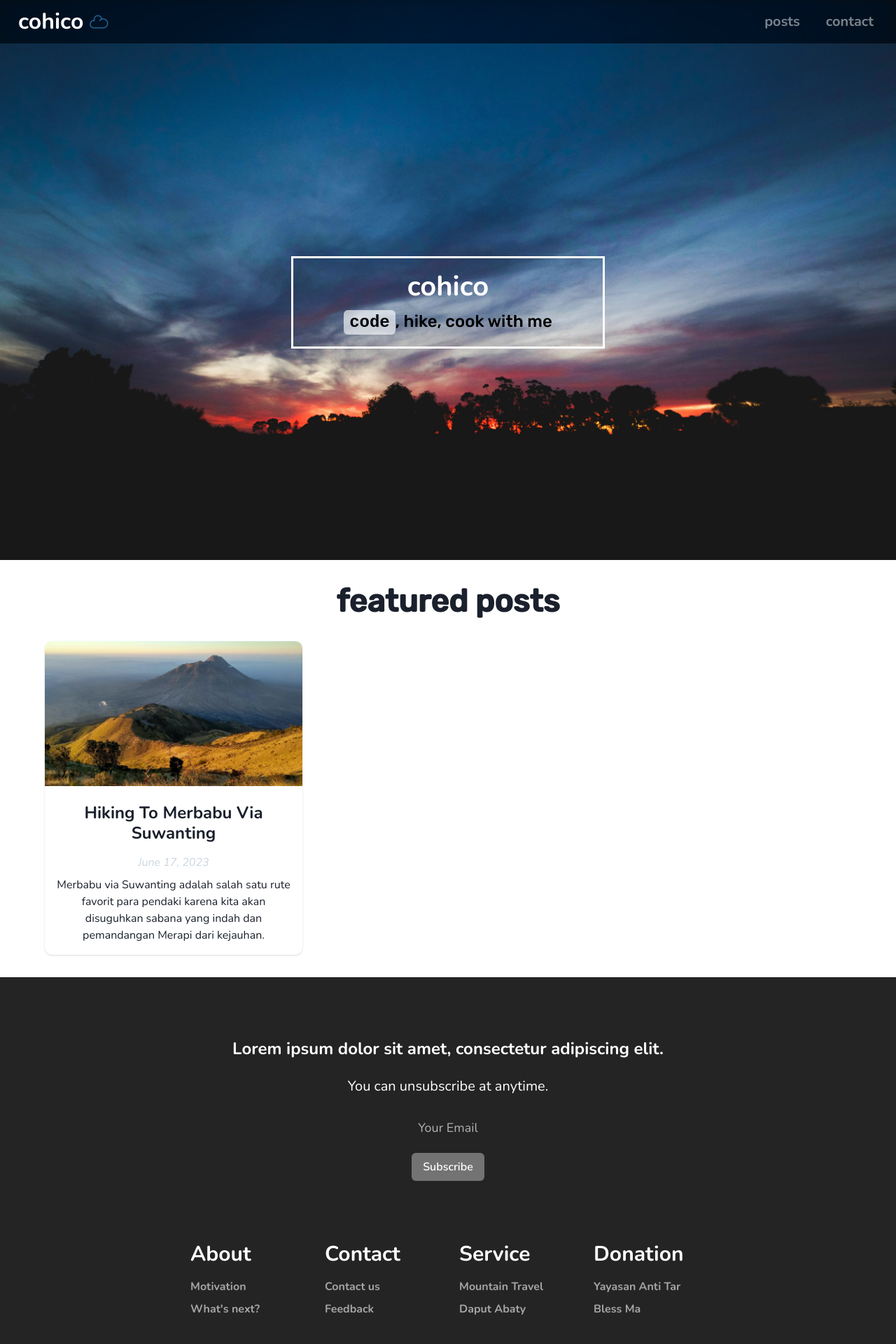
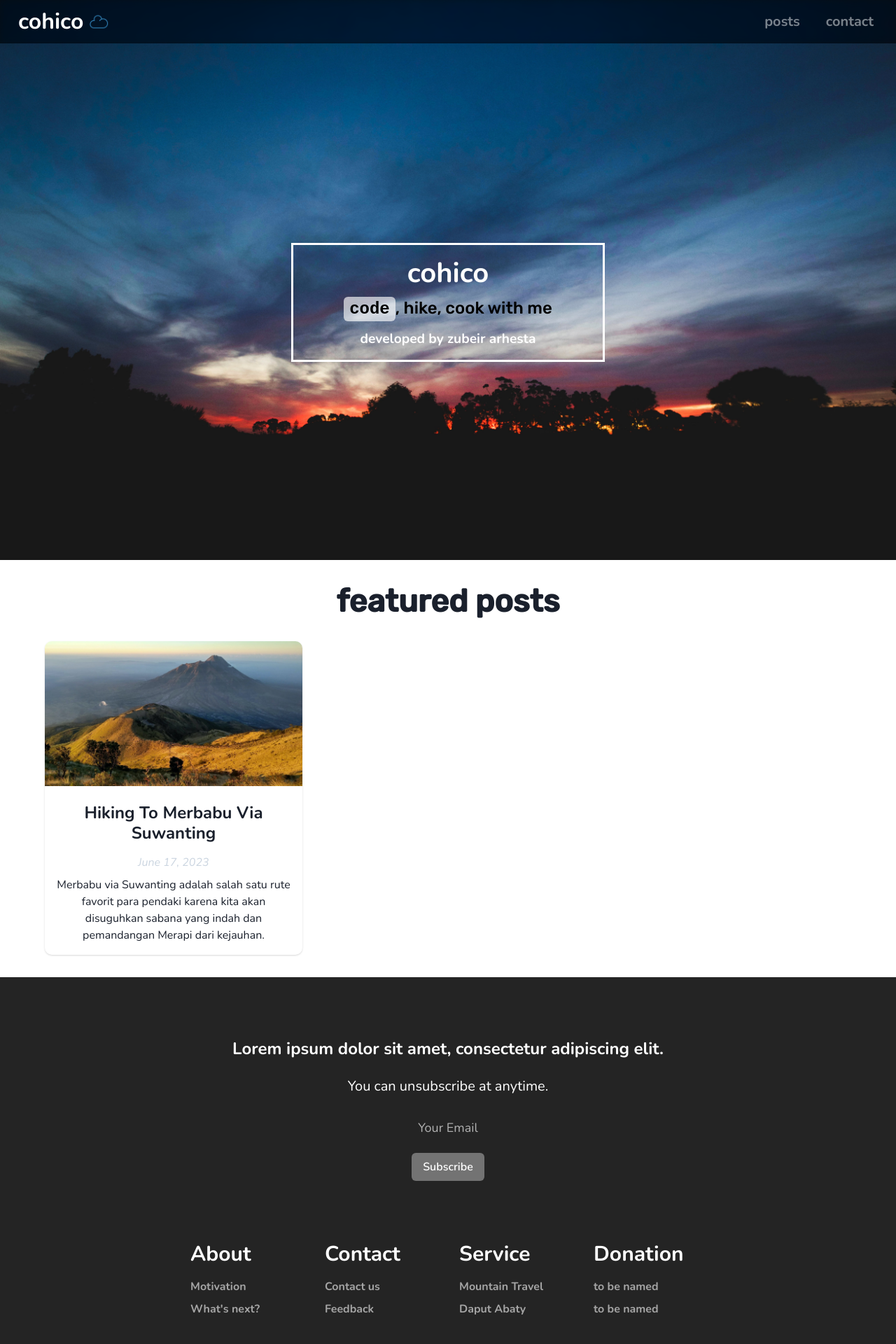
Before and after one commit to zubeirarhesta/cohico, a Next.js app: page / in a window 1280 px wide. Shown: the top 1920 px of the page at 70% size. Built offline with nearby package versions, Linux system fonts and the light colour scheme.

Commit message:
fixing things

```diff
--- a/components/contact/contact-form.js
+++ b/components/contact/contact-form.js
@@ -2,6 +2,7 @@ import {
   Box,
   Button,
   FormControl,
+  FormHelperText,
   FormLabel,
   Heading,
   Input,
@@ -162,6 +163,9 @@ export default function ContactForm() {
                 onChange={(event) => setEnteredEmail(event.target.value)}
                 sx={inputStyle}
               />
+              <FormHelperText>
+                Please use your less important email.
+              </FormHelperText>
             </Box>
             <Box flex="1" minWidth="10rem">
               <FormLabel htmlFor="name" sx={labelStyle}>
--- a/components/home-page/footer/footer.js
+++ b/components/home-page/footer/footer.js
@@ -126,22 +126,22 @@ export default function Footer() {
       <FooterLinksContainer>
         <FooterLinksWrapper>
           <FooterLinkItems title="About">
-            <FooterLink to="#" content="Motivation" />
-            <FooterLink to="#" content="What's next?" />
+            <FooterLink to="/motivation" content="Motivation" />
+            <FooterLink to="/what-is-next" content="What's next?" />
           </FooterLinkItems>
           <FooterLinkItems title="Contact">
             <FooterLink to="/contact" content="Contact us" />
-            <FooterLink to="#" content="Feedback" />
+            <FooterLink to="/feedback" content="Feedback" />
           </FooterLinkItems>
         </FooterLinksWrapper>
         <FooterLinksWrapper>
           <FooterLinkItems title="Service">
-            <FooterLink to="#" content="Mountain Travel" />
-            <FooterLink to="#" content="Daput Abaty" />
+            <FooterLink to="/mountain-travel" content="Mountain Travel" />
+            <FooterLink to="/dapur-abaty" content="Daput Abaty" />
           </FooterLinkItems>
           <FooterLinkItems title="Donation">
-            <FooterLink to="#" content="Yayasan Anti Tar" />
-            <FooterLink to="#" content="Bless Ma" />
+            <FooterLink to="/to-be-named" content="to be named" />
+            <FooterLink to="/to-be-named" content="to be named" />
           </FooterLinkItems>
         </FooterLinksWrapper>
       </FooterLinksContainer>
--- a/components/home-page/hero.js
+++ b/components/home-page/hero.js
@@ -87,6 +87,15 @@ export default function Hero() {
             code, hike, cook with me
           </Highlight>
         </Text>
+        <Text
+          fontFamily={nunito}
+          mt={["7px", "10px"]}
+          fontWeight="bold"
+          fontSize={["0.8rem", "1.1rem", "1.2rem"]}
+          color="white"
+        >
+          developed by zubeir arhesta
+        </Text>
       </Box>
     </Flex>
   );
--- a/components/posts/post-detail/post-header.js
+++ b/components/posts/post-detail/post-header.js
@@ -34,7 +34,7 @@ export default function PostHeader(props) {
         backdropBlur="1px"
         color="blackAlpha.700"
         _hover={{
-          backdropBrightness: "60%",
+          backdropBrightness: "80%",
           color: "black",
         }}
       >
```
Also changed, not shown: components/layout/dummy-page.js (added, +25 -0 lines), pages/[dummy].js (added, +10 -0 lines).
